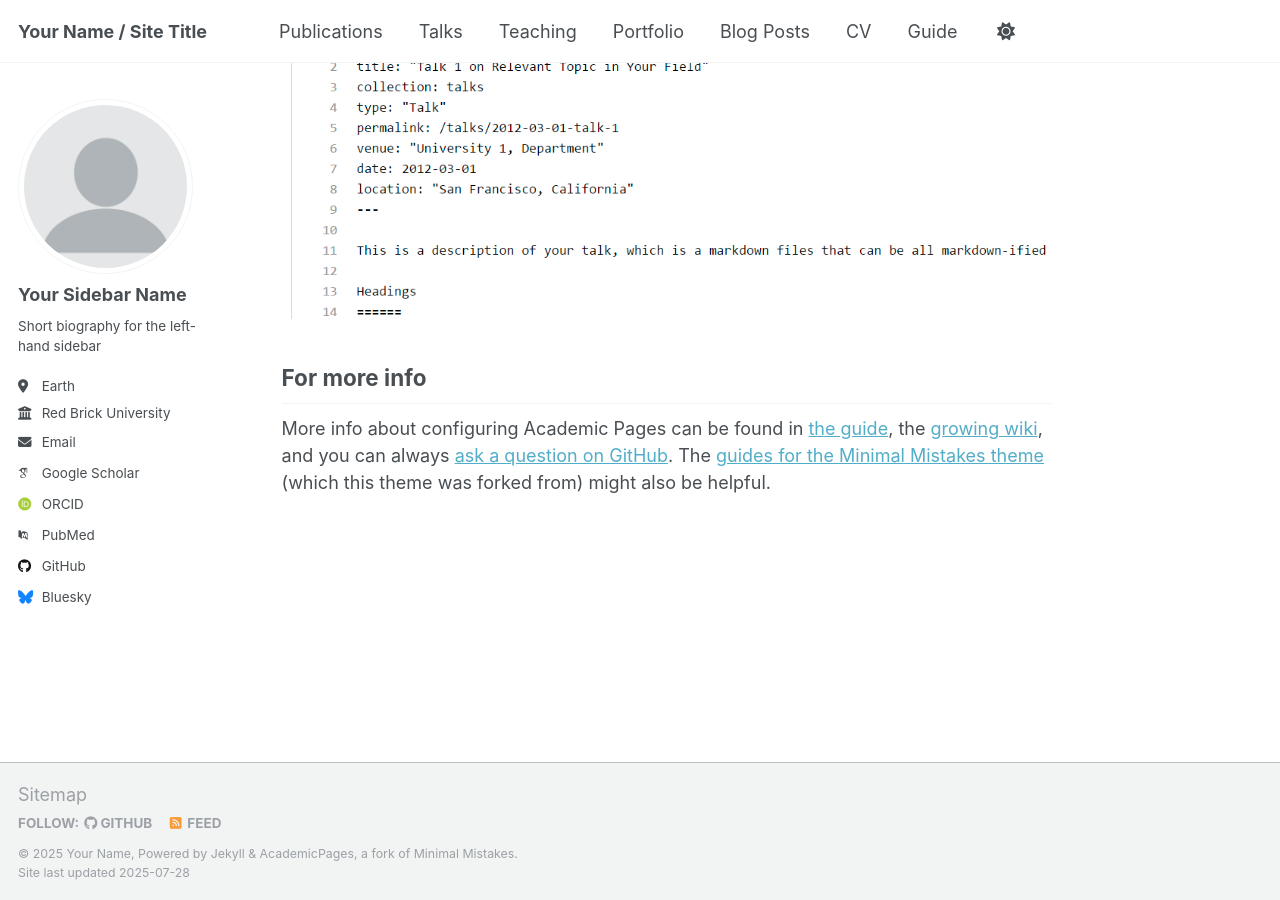
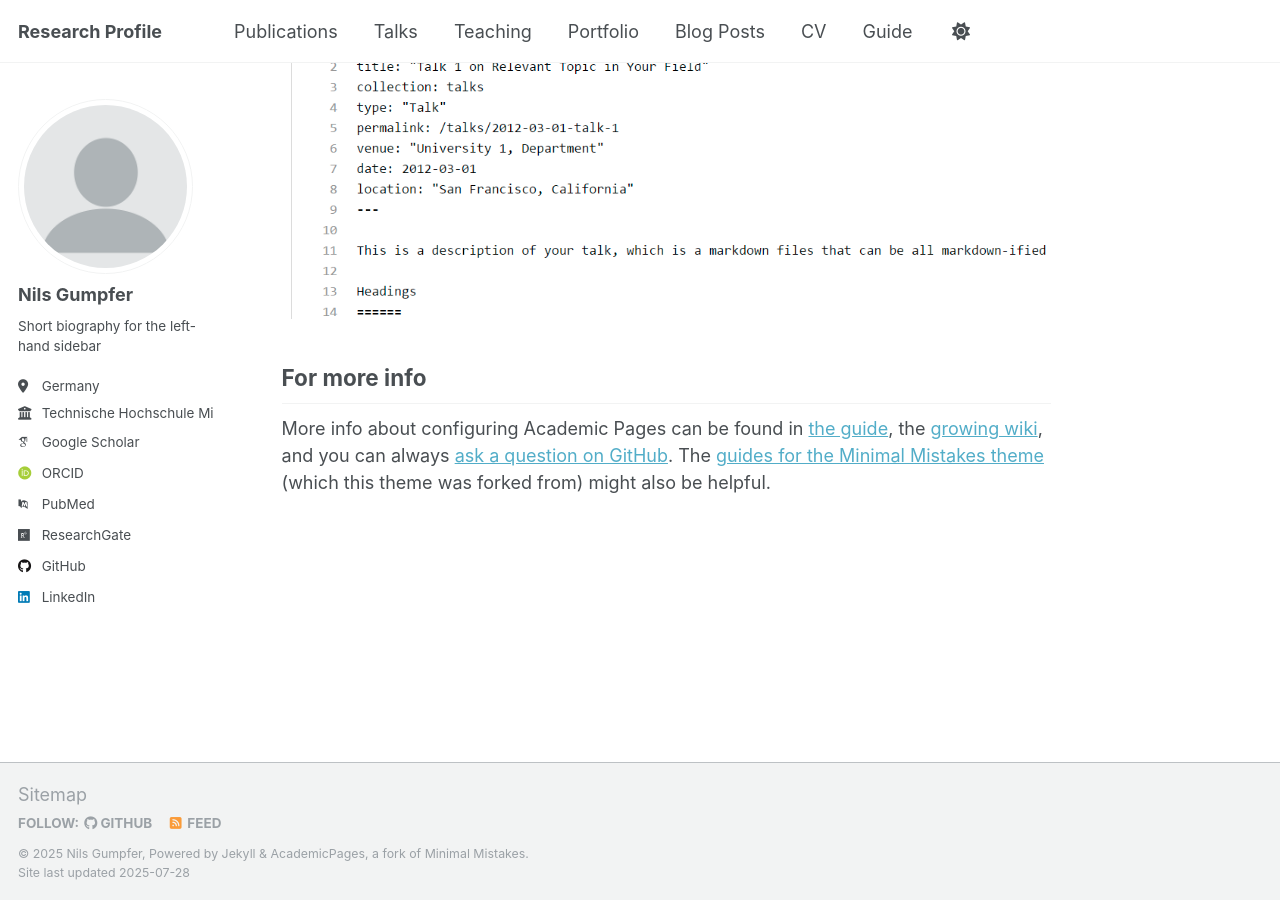
Before and after one commit to nilsgumpfer/nilsgumpfer.github.io, a Jekyll site: the page built from _pages/about.md, in a window 1280 px wide and 900 px high, scrolled down 2880 px. Built offline with Jekyll 4.4.1, drawn with Linux system fonts in a browser that asks for light colours; some web fonts are replaced; a script that is not in the unit is left out.

Commit message:
2025-07-28_13:39:38

```diff
--- a/_config.yml
+++ b/_config.yml
@@ -9,13 +9,13 @@
 # Basic Site Settings
 locale                   : "en-US"
 site_theme               : "default"
-title                    : "Your Name / Site Title"
+title                    : "Research Profile"
 title_separator          : "-"
-name                     : &name "Your Name"
-description              : &description "personal description"
-url                      : https://academicpages.github.io # the base hostname & protocol for your site e.g. "https://[your GitHub username].github.io" or if you already have some other page hosted on Github then use "https://[your GitHub username].github.io/[Your Repo Name]"
+name                     : &name "Nils Gumpfer"
+description              : &description "About me"
+url                      : https://nilsgumpfer.github.io # the base hostname & protocol for your site e.g. "https://[your GitHub username].github.io" or if you already have some other page hosted on Github then use "https://[your GitHub username].github.io/[Your Repo Name]"
 baseurl                  : "" # the subpath of your site, e.g. "/blog"
-repository               : "academicpages/academicpages.github.io"
+repository               : "nilsgumpfer/nilsgumpfer.github.io"
 
 # Site Author - The following control what appear as part of the author content on the side bar.
 #               If a field is blank the icon and link will not appear, otherwise it will be shown.
@@ -23,36 +23,36 @@ repository               : "academicpages/academicpages.github.io"
 author:
   # Biographic information
   avatar           : "profile.png"
-  name             : "Your Sidebar Name"
+  name             : "Nils Gumpfer"
   pronouns         : # example: "she/her"
   bio              : "Short biography for the left-hand sidebar"
-  location         : "Earth"
-  employer         : "Red Brick University"
+  location         : "Germany"
+  employer         : "Technische Hochschule Mittelhessen - University of Applied Sciences"
   uri              : # URL
-  email            : "none@example.org"
+  email            : # "none@example.org"
 
   # Academic websites
   academia         : # URL
   arxiv            : # URL - Update with the correct link to your profile
-  googlescholar    : "https://scholar.google.com/citations?user=PS_CX0AAAAAJ"
+  googlescholar    : "https://scholar.google.com/citations?user=cbLOkB4AAAAJ"
   impactstory      : # URL
-  orcid            : "http://orcid.org/yourorcidurl"
+  orcid            : "https://orcid.org/0000-0001-8644-9885"
   semantic         : # URL
-  pubmed           : "https://www.ncbi.nlm.nih.gov/pubmed/?term=john+snow"
-  researchgate     : # URL
+  pubmed           : "https://www.ncbi.nlm.nih.gov/pubmed/?term=nils+gumpfer"
+  researchgate     : "https://www.researchgate.net/profile/Nils-Gumpfer"
   scopus           : # URL
 
   # Repositories and software development
   bitbucket        : # Username - Update with your username on the site
   codepen          : # Username
   dribbble         : # Username
-  github           : "academicpages"
+  github           : "nilsgumpfer"
   kaggle           : # Username
   stackoverflow    : # User number or user number and name (i.e., use "1" or "1/jeff-atwood")
 
   # Social media
   artstation       : # Username
-  bluesky          : "bsky.app" # Replace this with you Bluesky username
+  bluesky          : # "bsky.app" # Replace this with you Bluesky username
   facebook         : # Username
   flickr           : # Username
   foursquare       : # Username
@@ -61,7 +61,7 @@ author:
   keybase          : # Username
   instagram        : # Username
   lastfm           : # Username
-  linkedin         : # Username
+  linkedin         : "nils-gumpfer"
   mastodon         : # URL
   medium           : # URL
   pinterest        : # Username
```
